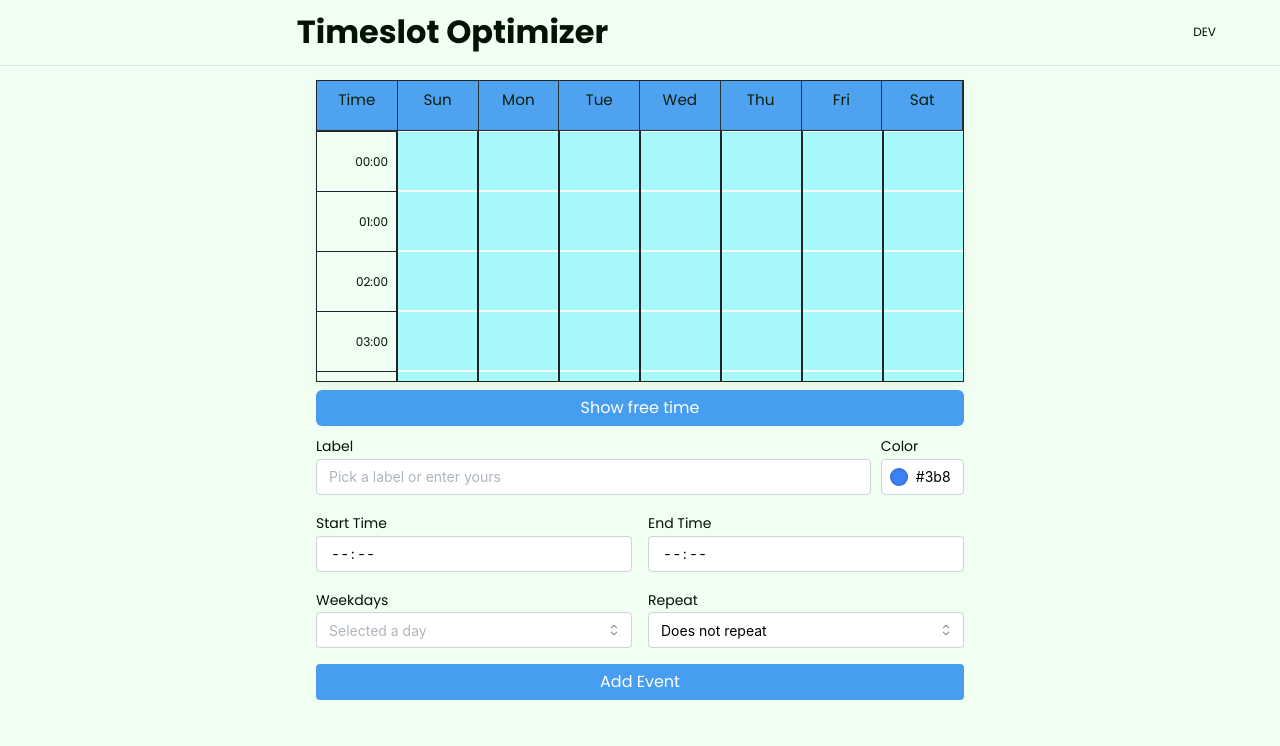
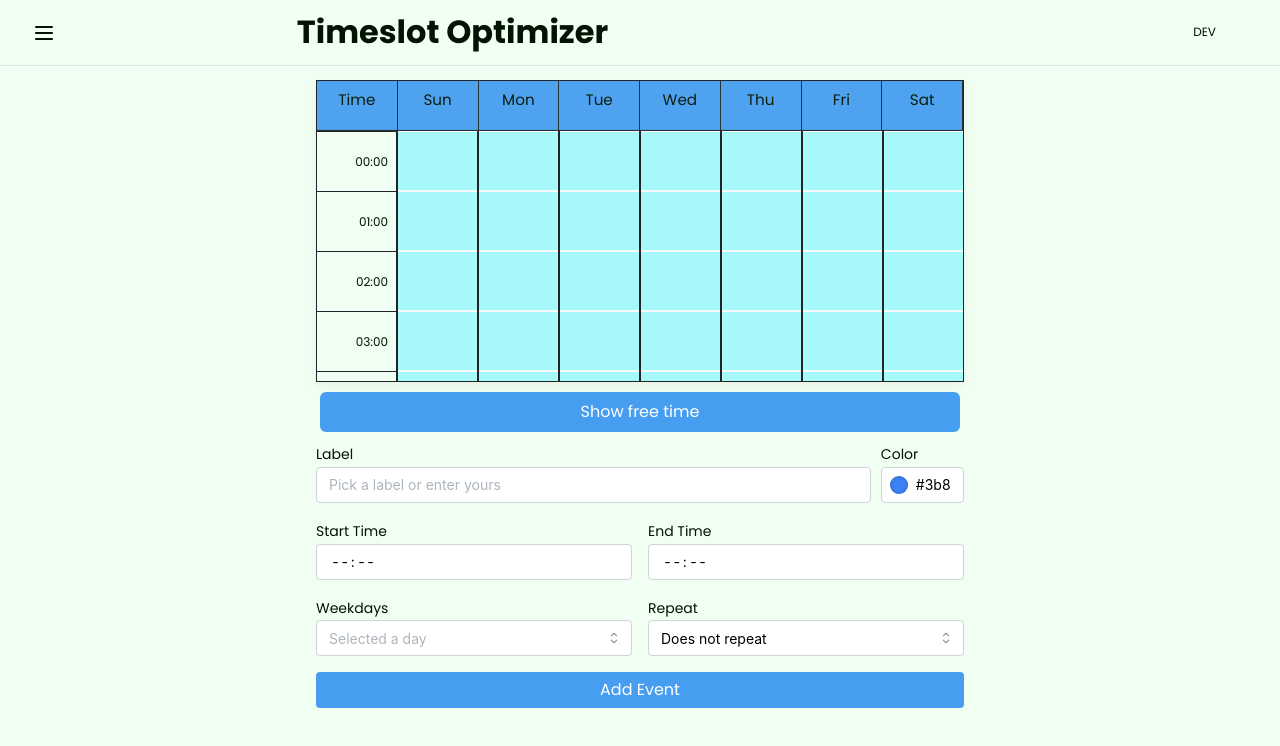
Before and after one commit to tonisobowale01/timeslot-optimizer, a React (Vite) app: page / in a window 1280 px wide. Shown: the top 746 px of the page. Built offline with nearby package versions, Linux system fonts and the light colour scheme.

Commit message:
feat: implemented a menu, undo/delete functionality

```diff
--- a/src/App.css
+++ b/src/App.css
@@ -126,6 +126,10 @@ body {
 	border: none;
 	transition: background 0.3s ease;
 }
+.deleteBtns {
+	padding: 0.4rem;
+	flex-grow: 2;
+}
 .btns:hover {
 	opacity: 0.7;
 }
--- a/src/App.tsx
+++ b/src/App.tsx
@@ -9,17 +9,21 @@ import { useEffect, useState } from "react";
 
 function App() {
 	const [events, setEvents] = useState<EventItem[]>([]);
+	const [lastEvents, setLastEvents] = useState<number[]>([]);
 
 	// LocalStorage events retrieval function
 	useEffect(() => {
 		const hasLoaded = sessionStorage.getItem("hasLoaded");
 
-    if(!hasLoaded){
+		if (!hasLoaded) {
 			localStorage.removeItem("events");
+			localStorage.removeItem("lastEvents");
 			sessionStorage.setItem("hasLoaded", "true");
 		}
 
 		const saved = localStorage.getItem("events");
+		const savedStack = localStorage.getItem("lastEvents");
+
 		if (saved) {
 			try {
 				setEvents(JSON.parse(saved));
@@ -28,16 +32,55 @@ function App() {
 				localStorage.removeItem("events");
 			}
 		}
+
+		if (savedStack) {
+			try {
+				setLastEvents(JSON.parse(savedStack));
+			} catch {
+				showNotification({ message: "Corrupted undo history" });
+				localStorage.removeItem("lastEvents");
+			}
+		}
 	}, []);
 
 	// LocalStorage events creation
 	useEffect(() => {
 		try {
 			localStorage.setItem("events", JSON.stringify(events));
+			localStorage.setItem("lastEvents", JSON.stringify(lastEvents));
 		} catch {
-			showNotification({ message: "Error saving events" });
+			showNotification({ message: "Error saving to localStorage" });
 		}
-	}, [events]);
+	}, [events, lastEvents]);
+
+	// Undo and delete events from localStorage
+	const undoLastEvent = () => {
+		if (lastEvents.length === 0) {
+			showNotification({ message: "No events to undo" });
+			return;
+		}
+
+		setLastEvents((prev) => {
+			const newStack = [...prev];
+			const lastId = newStack.pop();
+			if (lastId !== undefined) {
+				setEvents((prevEvents) => prevEvents.filter((e) => e.id !== lastId));
+			}
+			return newStack;
+		});
+	};
+
+	const clearEvents = () => {
+		if (events.length === 0) {
+			showNotification({ message: "No events to clear" });
+			return;
+		}
+		setEvents([]);
+		setLastEvents([]);
+		localStorage.removeItem("events");
+		localStorage.removeItem("lastEvents");
+		showNotification({ message: "All events cleared" });
+	};
 	return (
 		<Container size="sm" py="md">
 			<>
@@ -48,9 +91,9 @@ function App() {
 					p={{ base: "xs", sm: "lg" }}
 				>
 					<NavigationBar />
-						<DisplayDock events={events} />
+					<DisplayDock events={events} onUndo={undoLastEvent} onClear={clearEvents} visibleFrom={lastEvents.length > 0}/>
 
-						<EventField events={events} setEvents={setEvents} />
+					<EventField setEvents={setEvents} setLastEvents={setLastEvents} />
 				</Flex>
 			</>
 		</Container>
--- a/src/components/display-dock.tsx
+++ b/src/components/display-dock.tsx
@@ -1,6 +1,6 @@
 import { useState } from "react";
 import dayjs from "dayjs";
-import { Box, Group, Paper, Popover, Text, Title } from "@mantine/core";
+import { Box, Flex, Group, Paper, Popover, Text, Title } from "@mantine/core";
 import duration from "dayjs/plugin/duration";
 import isSameOrAfter from "dayjs/plugin/isSameOrAfter";
 import isSameOrBefore from "dayjs/plugin/isSameOrBefore";
@@ -8,6 +8,7 @@ import { Button, Col, Container, Row } from "react-bootstrap";
 import type { EventItem, Weekday } from "../types";
 import FreeSlot from "./free-slot";
 import "../App.css";
+import { IconArrowBackUp, IconTrash } from "@tabler/icons-react";
 // import { IconTrash } from "@tabler/icons-react";
 
 dayjs.extend(duration);
@@ -31,6 +32,13 @@ type TimedEvent = EventItem & {
 type PositionedEvent = TimedEvent & {
 	colIndex: number;
 	totalCols: number;
+};
+
+type ButtonsProps = {
+	events: EventItem[];
+	onUndo: () => void;
+	onClear: () => void;
+	visibleFrom: boolean;
 };
 
 function getPositionedEvents(dayEvents: EventItem[]): PositionedEvent[] {
@@ -102,7 +110,7 @@ function getPositionedEvents(dayEvents: EventItem[]): PositionedEvent[] {
 	return positioned;
 }
 
-const DisplayDock: React.FC<{ events: EventItem[] }> = ({ events }) => {
+const DisplayDock: React.FC<ButtonsProps> = ({ events, onUndo, onClear, visibleFrom }) => {
 	const [freeSlots, setFreeSlots] = useState(false);
 	const [openedSlot, setOpenedSlot] = useState<string | null>(null);
 
@@ -245,15 +253,51 @@ const DisplayDock: React.FC<{ events: EventItem[] }> = ({ events }) => {
 				</Row>
 			</Container>
 
+			<Flex
+				justify="center"
+				align="center"
+				direction="row"
+				wrap="nowrap"
+				my="xs"
+			>
+				{visibleFrom && (
+					<Button
+						variant="danger"
+						className="deleteBtns"
+						title="Undo"
+						onClick={onUndo}
+						style={{
+							background: "#6BB6FF ",
+							border: "1px solid rgba(71, 158, 240, 0.8)",
+						}}
+					>
+						<IconArrowBackUp stroke={2} />
+					</Button>
+				)}
+
 				<Button
 					variant="primary"
-					className="btns my-2"
+					className="btns mx-1 p-2"
 					onClick={() => setFreeSlots((prev) => !prev)}
-					style={{ width: "100%" }}
+					style={{ width: "100%", flexGrow: "9" }}
 				>
 					{freeSlots ? "Show events only" : "Show free time"}
 				</Button>
-				{/* Implement a clear button by the side of freeslot */}
+				{visibleFrom && (
+					<Button
+						variant="danger"
+						className="deleteBtns"
+						title="Delete"
+						onClick={onClear}
+						style={{
+							background: "#e74c3c",
+							border: "1px solid rgba(220, 53, 69, 0.8)",
+						}}
+					>
+						<IconTrash stroke={2} />
+					</Button>
+				)}
+			</Flex>
 		</>
 	);
 };
--- a/src/components/event-field.tsx
+++ b/src/components/event-field.tsx
@@ -24,11 +24,11 @@ const weekdays: Weekday[] = [
 ];
 
 const EventField = ({
-	events,
 	setEvents,
+	setLastEvents,
 }: {
-	events: EventItem[];
 	setEvents: React.Dispatch<React.SetStateAction<EventItem[]>>;
+	setLastEvents: React.Dispatch<React.SetStateAction<number[]>>;
 }) => {
 	const [label, setLabel] = useState("");
 	const [color, setColor] = useState("#3b82f6");
@@ -72,6 +72,7 @@ const EventField = ({
 
 		// New Event Creation
 		const newEvent: EventItem = {
+			id: Date.now(),
 			label,
 			color: color,
 			start: startTime,
@@ -79,7 +80,8 @@ const EventField = ({
 			days: daysToAdd,
 		};
 
-		setEvents([...events, newEvent]);
+		setEvents((prev) => [...prev, newEvent]);
+		setLastEvents((prev) => [...prev, newEvent.id]);
 
 		// Reset Event Field
 		setLabel("");
--- a/src/components/navigation.tsx
+++ b/src/components/navigation.tsx
@@ -1,7 +1,20 @@
-import { Group, Title, Container, Text } from "@mantine/core";
+import {
+	Group,
+	Title,
+	Container,
+	Text,
+	Box,
+	Badge,
+	Divider,
+	Drawer,
+} from "@mantine/core";
 import "../App.css";
+import { IconMenu2 } from "@tabler/icons-react";
+import { useDisclosure } from "@mantine/hooks";
 
 const Navbar = () => {
+	const [opened, { open, close }] = useDisclosure(false);
+
 	return (
 		<Container py="xs" px="md" className="navigation" fluid>
 			<Group
@@ -9,6 +22,28 @@ const Navbar = () => {
 				className="navMini"
 				style={{ maxWidth: "55%", margin: "0 auto" }}
 			>
+				<Box style={{ position: "absolute", left: "2rem" }}>
+					<Drawer opened={opened} onClose={close} size={200}>
+						<Text>Timeslot Optimizer</Text>
+						<Text style={{ fontSize: "0.52rem" }} my={5}>
+							No account created = No data collected
+						</Text>
+						<Divider />
+						<Text td="line-through" style={{ fontSize: "0.9rem" }} my={5}>
+							Theme change
+						</Text>
+						<Text style={{ fontSize: "0.9rem" }}>coming soon</Text>
+						<Divider />
+						<Group my={5}>
+							<Text style={{ color: "grey", fontSize: "0.8rem" }}>v1.5</Text>
+							<Badge color="red" size="xs">
+								Active
+							</Badge>
+						</Group>
+					</Drawer>
+					<IconMenu2 stroke={2} onClick={open} />
+				</Box>
+
 				<Title order={4} className="miniTitle">
 					Timeslot Optimizer
 				</Title>
--- a/src/types.ts
+++ b/src/types.ts
@@ -8,6 +8,7 @@ export type Weekday =
   | "Saturday";
 
 export interface EventItem {
+  id: number,
   label: string;
   color: string;
   start: string;
```
Lines whose indentation alone changed are shown as unchanged.
